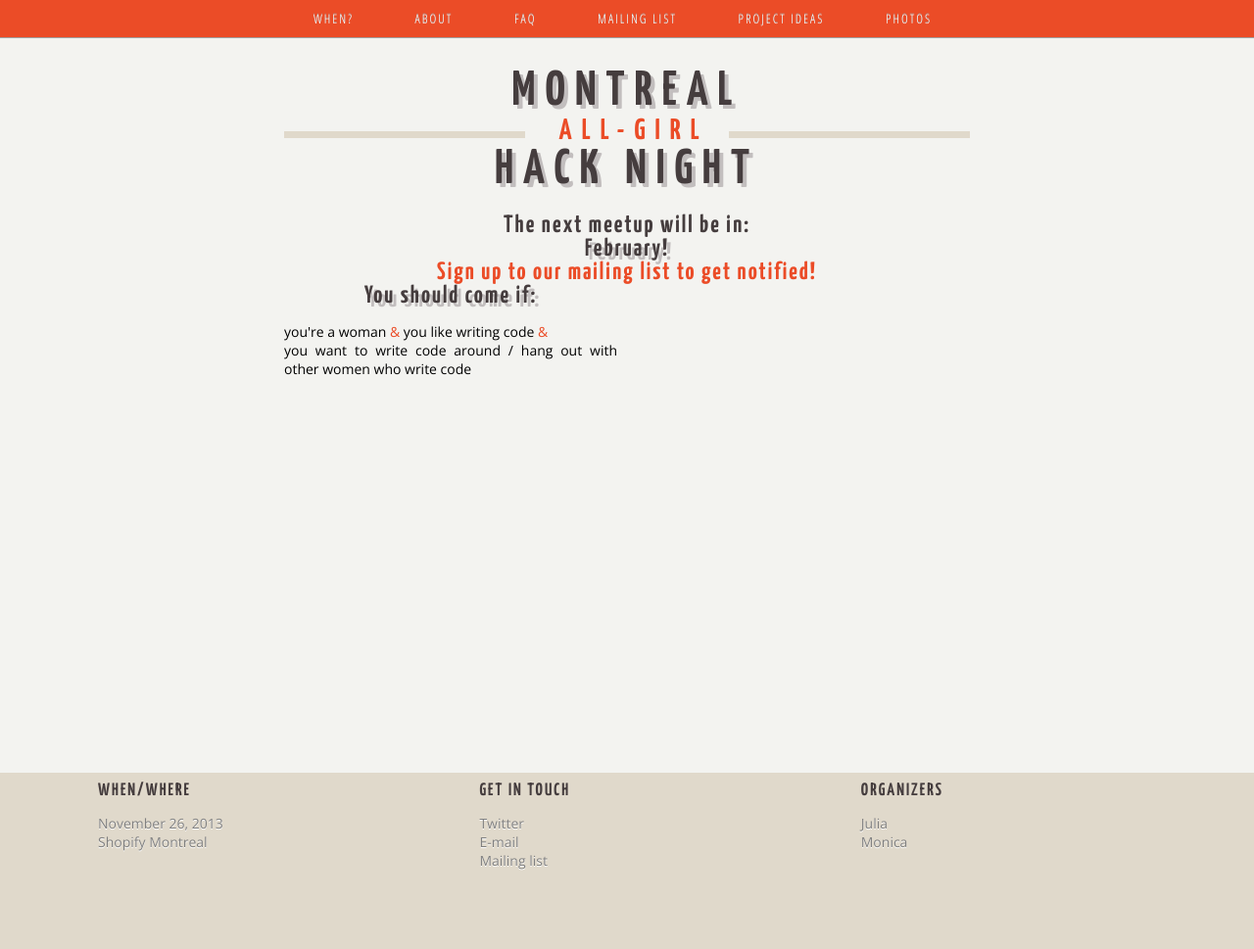
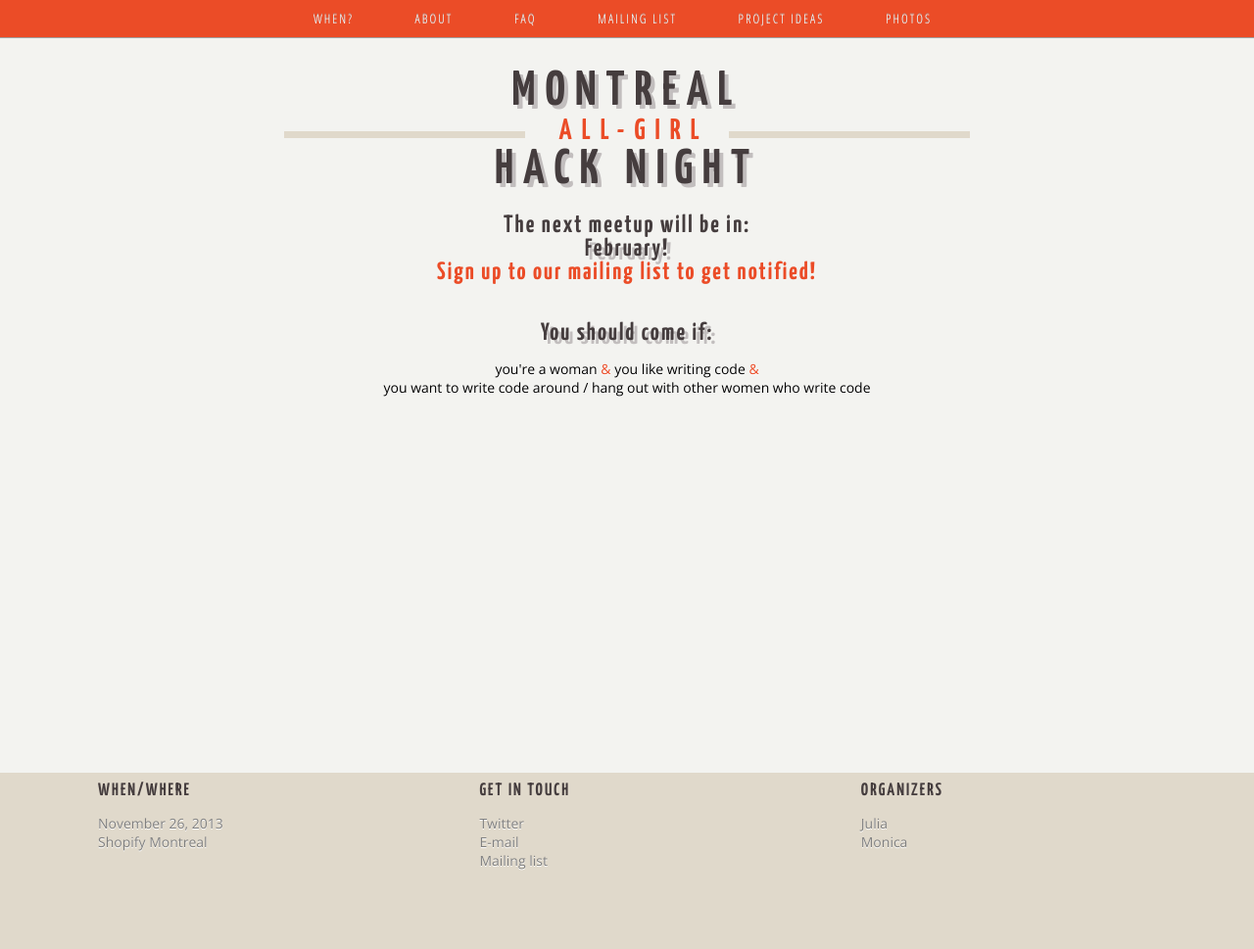
Before and after one commit to notwaldorf/hacknight, a Jekyll site: the page built from index.html, in a window 1280 px wide. Shown: the whole page at 98% size. Built offline with Jekyll 4.4.1, drawn with Linux system fonts in a browser that asks for light colours.

Commit message:
Update index.html

```diff
--- a/index.html
+++ b/index.html
@@ -9,7 +9,8 @@ layout: page
 
 </div>
 
-<div class="english">
+<br/><br/>
+<div class="centered">
   <h3 class="centered">You should come if: </h3>
   <p>you're a woman <span class="orange">&amp;</span> you like writing code <span class="orange">&amp;</span> <br/>
   you want to write code around / hang out with other women who write code</p>
```
